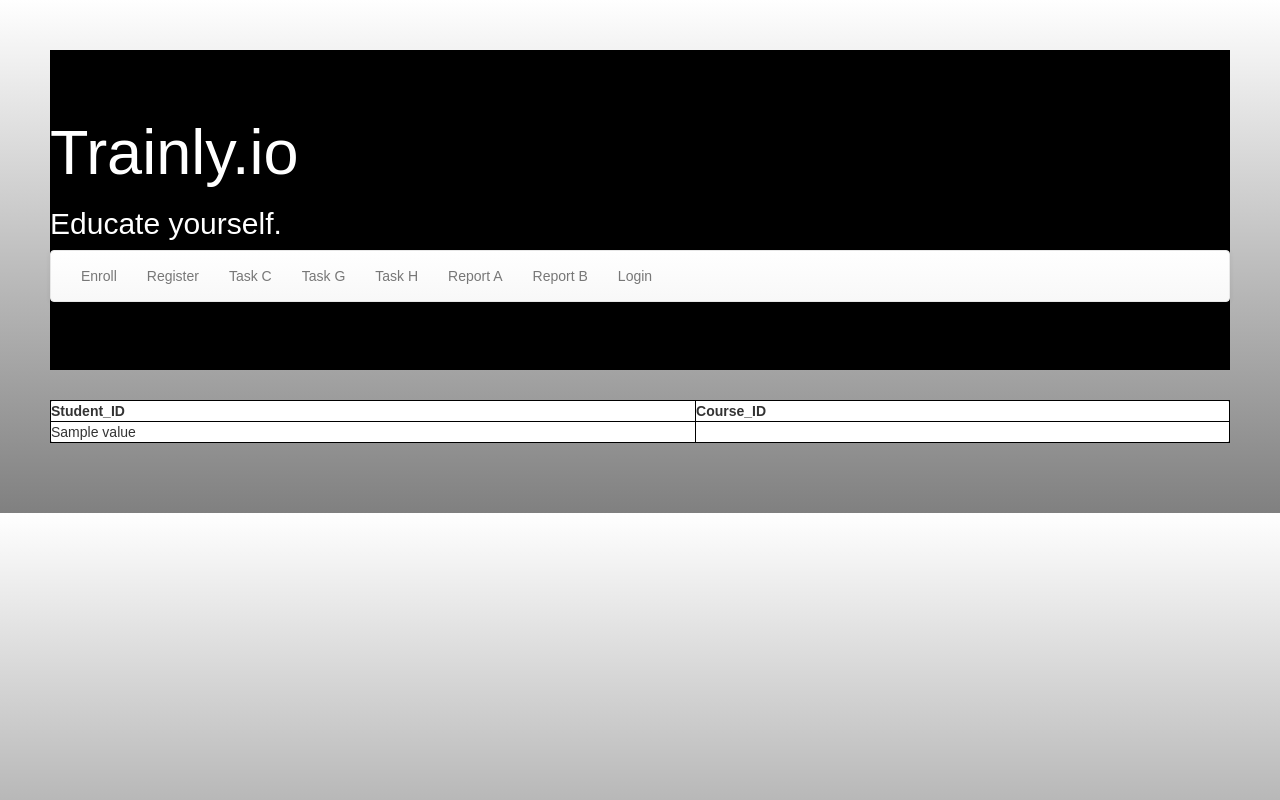
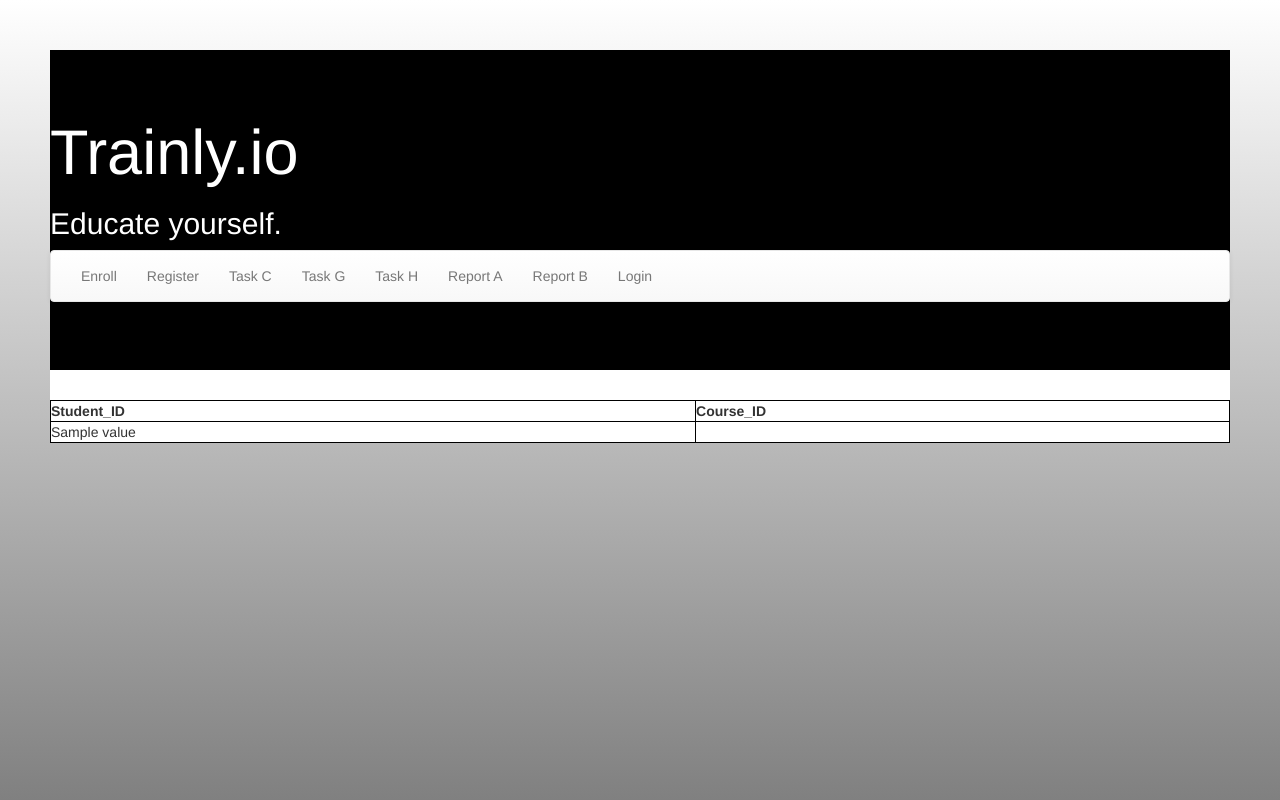
Before and after one commit to namratab94/course_management_system, a Python web app: template dbms_flask/app/templates/index.html in a window 1280 px wide. Run offline with Jinja, Linux system fonts and the light colour scheme; the template is opened without the code that fills it: most values are stand-ins (such as "Sample title", 1, 10 or a date in 2020); some libraries are stand-ins or nearby versions.

Commit message:
fix backgroudnm

```diff
--- a/dbms_flask/app/static/style.css
+++ b/dbms_flask/app/static/style.css
@@ -9,14 +9,17 @@
 *:focus {
 	outline: none;
 }
-body {
+html {
 	font-family: Arial;
-	    background: white; /* For browsers that do not support gradients */
-	    background: -webkit-linear-gradient(white, grey); /* For Safari 5.1 to 6.0 */
-	    background: -o-linear-gradient(white, grey); /* For Opera 11.1 to 12.0 */
-	    background: -moz-linear-gradient(white, grey); /* For Firefox 3.6 to 15 */
-	    background: linear-gradient(white, grey); /* Standard syntax (must be last) */
+	background: white; /* For browsers that do not support gradients */
+	background: -webkit-linear-gradient(white, grey); /* For Safari 5.1 to 6.0 */
+	background: -o-linear-gradient(white, grey); /* For Opera 11.1 to 12.0 */
+	background: -moz-linear-gradient(white, grey); /* For Firefox 3.6 to 15 */
+	background: linear-gradient(white, grey); /* Standard syntax (must be last) */
+	background-attachment: fixed;
 	padding: 50px;
+	height: 100%;
+
 }
 .login {
 	margin: 20px auto;
```
